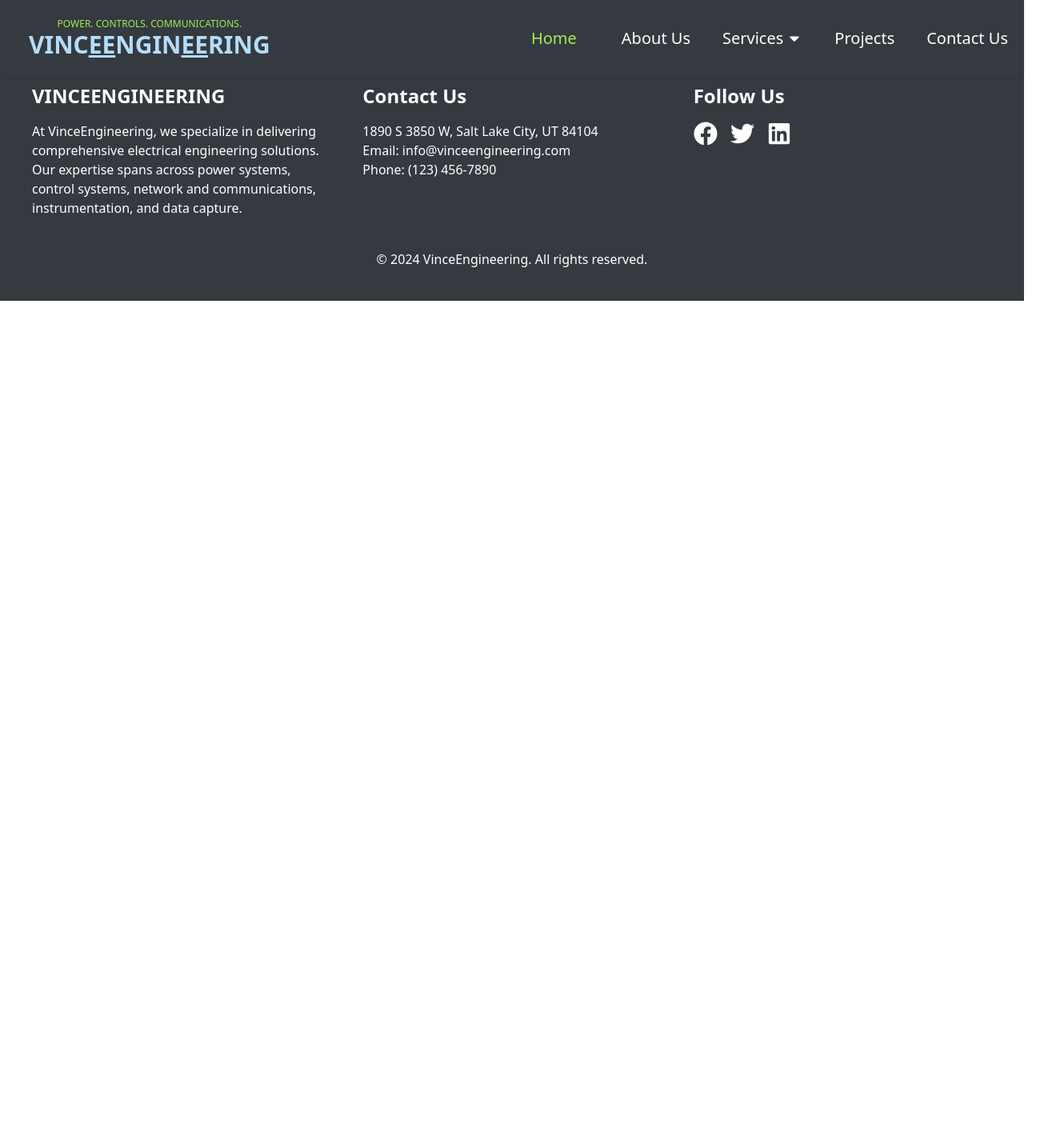
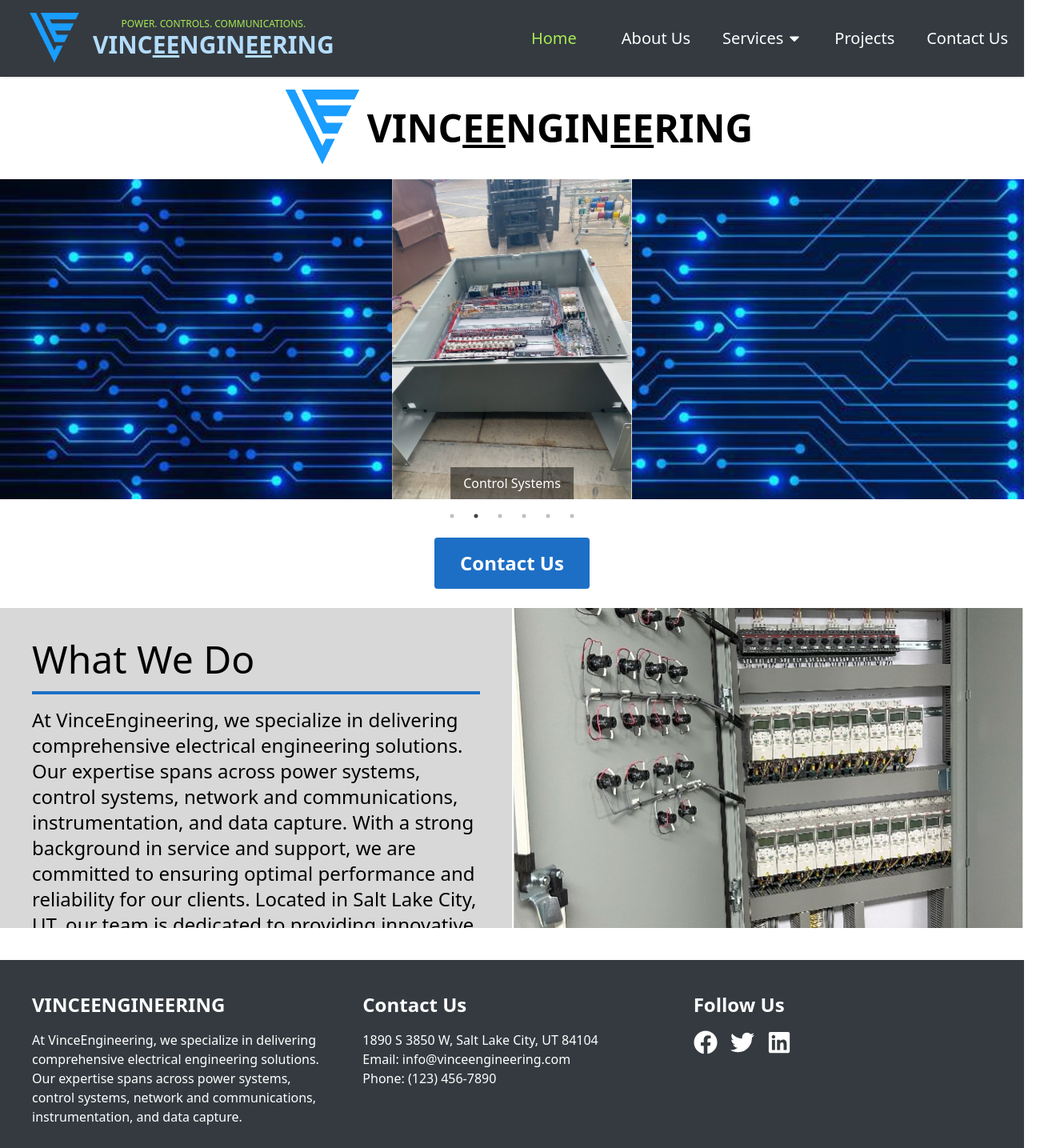
Before and after one commit to JaxsonM/vinceengineering, a React (Create React App) app: page / in a window 1280 px wide. Shown: the top 1435 px of the page at 80% size, 1305 px wide, since content can reach past the window. Before the commit the page ends 800 px from the top, so only its background shows below. Built offline with nearby package versions, Linux system fonts and the light colour scheme; no server answers.

Commit message:
Removed web content stuff and added logo

```diff
--- a/public/index.html
+++ b/public/index.html
@@ -2,7 +2,7 @@
 <html lang="en">
   <head>
     <meta charset="utf-8" />
-    <link rel="icon" href="%PUBLIC_URL%/favicon.ico" />
+    <link rel="icon" href="%PUBLIC_URL%/images/veLogo.png" />
     <meta name="viewport" content="width=device-width, initial-scale=1" />
     <meta name="theme-color" content="#000000" />
     <meta
--- a/src/components/NavBar.tsx
+++ b/src/components/NavBar.tsx
@@ -48,6 +48,7 @@
     <nav className="bg-[#343a40] text-white p-5 flex h-24 justify-between items-center shadow fixed top-0 w-full z-50">
       {/* Company Name and Slogan */}
       <div className="flex text-center justify-between items-center w-full md:w-auto">
+      <img src="/images/veLogo.png" alt="Logo Animation" className="w-8 h-8 md:w-16 md:h-16 ml-4" />
         <div className="flex-col">
           <div className="text-[#A7EA53] text-xs md:text-xs">
             POWER. CONTROLS. COMMUNICATIONS.
--- a/src/pages/Home.tsx
+++ b/src/pages/Home.tsx
@@ -1,29 +1,29 @@
 // src/pages/Home.tsx
-import React, { useContext } from 'react';
+import React from 'react';
 import { Link } from 'react-router-dom';
-import { ContentContext } from '../context/ContentContext';
+//import { ContentContext } from '../context/ContentContext';
 import Slideshow from '../components/Slideshow';
 import ReactMarkdown from 'react-markdown';
 
 const Home: React.FC = () => {
-  const context = useContext(ContentContext);
+  //const context = useContext(ContentContext);
 
-  if (!context) {
-    return <div>Loading...</div>; // or handle the undefined context case appropriately
-  }
+  // if (!context) {
+  //   return <div>Loading...</div>; // or handle the undefined context case appropriately
+  // }
 
-  const { content, loading } = context;
+  // const { content, loading } = context;
 
-  if (loading) {
-    return <div>Loading...</div>;
-  }
+  // if (loading) {
+  //   return <div>Loading...</div>;
+  // }
 
-  const homeContent = content.home || {};
+  //const homeContent = content.home || {};
 
   return (
     <div className="flex flex-col items-center pt-24">
       <div className="flex items-center text-center p-4 text-3xl md:text-5xl font-bold mx-4">
-        <img src="/images/logoAnim.gif" alt="Logo Animation" className="w-16 h-16 md:w-24 md:h-24 ml-4" />
+        <img src="/images/veLogo.png" alt="Logo Animation" className="w-16 h-16 md:w-24 md:h-24 ml-4" />
         <h1 className="ml-2">
           VINC<span className="underline">EE</span>NGIN<span className="underline">EE</span>RING
         </h1>
@@ -40,10 +40,10 @@
       </div>
       <div className="text-image-layout">
         <div className="text-container">
-          <h1 className="text-title">{homeContent.whatWeDoTitle}</h1>
+          <h1 className="text-title">What We Do</h1>
           <div className="dividing-line"></div>
           <ReactMarkdown className="text-p">
-            {homeContent.whatWeDoTextBody}
+          At VinceEngineering, we specialize in delivering comprehensive electrical engineering solutions. Our expertise spans across power systems, control systems, network and communications, instrumentation, and data capture. With a strong background in service and support, we are committed to ensuring optimal performance and reliability for our clients. Located in Salt Lake City, UT, our team is dedicated to providing innovative solutions that drive efficiency and success in various industries.
           </ReactMarkdown>
         </div>
         <div className="image-container" style={{ backgroundImage: "url('/images/Picture4.jpg')" }}></div>
```
Also changed, not shown: public/images/veLogo.png (added).
